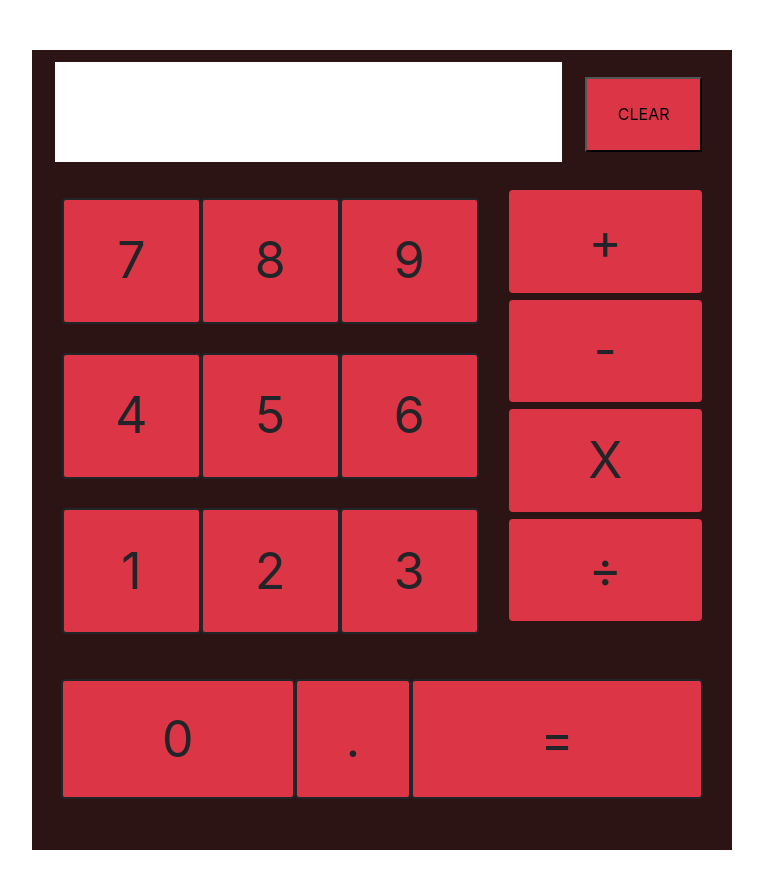
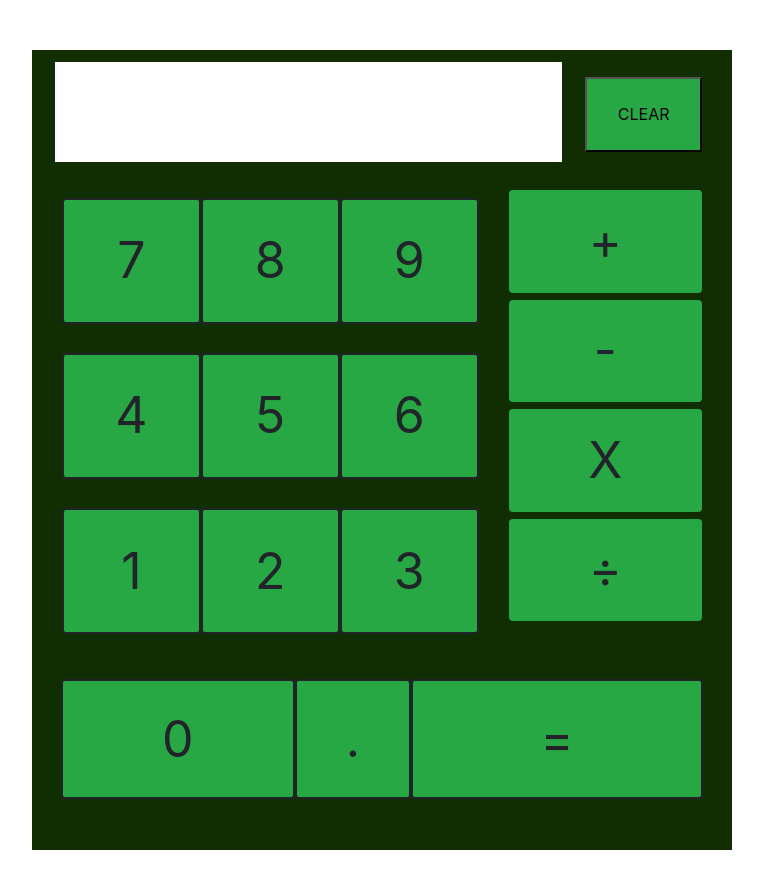
Before and after one commit to youssefsiam38/CalculatoByMouseClickOnly, a plain HTML site: page index.html in a window 1280 px wide. Shown: the whole page, without its empty margins (258-1021 px from the left). Drawn offline with nearby package versions, Linux system fonts and the light colour scheme.

Commit message:
change colors

```diff
--- a/index.html
+++ b/index.html
@@ -15,31 +15,31 @@
                 <p class="firstArea col-11"></p>
                 <p class="secondArea col-11"></p>
             </div>
-            <button class="col-2 bg-danger clear">CLEAR</button>
+            <button class="col-2 bg-success clear">CLEAR</button>
         </div>
         <div class="row part2">
             <div class="col-8 row align-items-center justify-content-center numbers">
-                <button class="btn bg-danger col-4 num">7</button>
-                <button class="btn bg-danger col-4 num">8</button>
-                <button class="btn bg-danger col-4 num">9</button>
-                <button class="btn bg-danger col-4 num">4</button>
-                <button class="btn bg-danger col-4 num">5</button>
-                <button class="btn bg-danger col-4 num">6</button>
-                <button class="btn bg-danger col-4 num">1</button>
-                <button class="btn bg-danger col-4 num">2</button>
-                <button class="btn bg-danger col-4 num">3</button>
+                <button class="btn bg-success col-4 num">7</button>
+                <button class="btn bg-success col-4 num">8</button>
+                <button class="btn bg-success col-4 num">9</button>
+                <button class="btn bg-success col-4 num">4</button>
+                <button class="btn bg-success col-4 num">5</button>
+                <button class="btn bg-success col-4 num">6</button>
+                <button class="btn bg-success col-4 num">1</button>
+                <button class="btn bg-success col-4 num">2</button>
+                <button class="btn bg-success col-4 num">3</button>
             </div>
             <div class="col-4 ml-auto m-0 operators">
-                <button class="btn bg-danger col-12 op">+</button>
-                <button class="btn bg-danger col-12 op">-</button>
-                <button class="btn bg-danger col-12 op">X</button>
-                <button class="btn bg-danger col-12 op">÷</button>
+                <button class="btn bg-success col-12 op">+</button>
+                <button class="btn bg-success col-12 op">-</button>
+                <button class="btn bg-success col-12 op">X</button>
+                <button class="btn bg-success col-12 op">÷</button>
             </div>
         </div>
         <div class="row justify-content-center align-items-center lastLine">
-            <button class="btn bg-danger col-4 last num">0</button>
-            <button class="btn bg-danger col-2 last num">.</button>
-            <button class="btn bg-danger col-5 last" id="equal">=</button>
+            <button class="btn bg-success col-4 last num">0</button>
+            <button class="btn bg-success col-2 last num">.</button>
+            <button class="btn bg-success col-5 last" id="equal">=</button>
 
         </div>
     </div>
--- a/style.css
+++ b/style.css
@@ -1,6 +1,6 @@
 .cont {
     margin: 50px auto;
-    background-color: rgb(44, 20, 20);
+    background-color: rgb(16, 46, 2);
     height: 800px;
     width: 95%;
     max-width: 700px;
```
